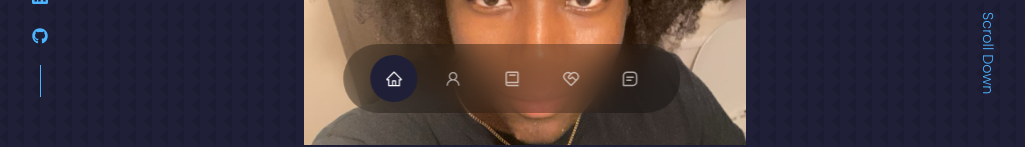
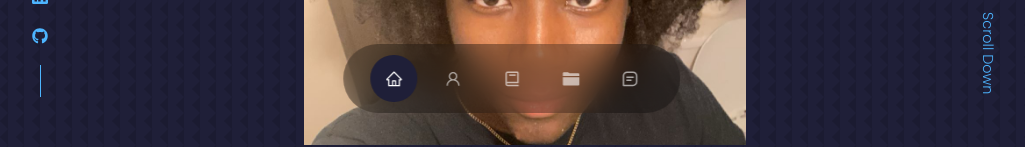
Before and after one commit to Kena-T/Coding-Portfolio, a React (Create React App) app in the folder react-portfolio/: page / in a window 1280 px wide. Shown: the part 655-802 px from the top of the page, without its empty margins (128-1153 px from the left). Built offline with nearby package versions, Linux system fonts and the light colour scheme.

Commit message:
removed Services from the App.jsx and replace Services in navigation with Portfolio.

```diff
--- a/react-portfolio/src/App.jsx
+++ b/react-portfolio/src/App.jsx
@@ -3,7 +3,6 @@
 import Nav from './components/nav/Nav.jsx'
 import About from './components/about/About.jsx'
 import Experience from './components/experience/Experience.jsx'
-import Services from './components/services/Services.jsx'
 import Portfolio from './components/portfolio/Portfolio.jsx'
 import Testimonials from './components/testimonials/Testimonials.jsx'
 import Contact from './components/contact/Contact.jsx'
@@ -16,7 +15,6 @@
       <Nav />
       <About />
       <Experience />
-      <Services />
       <Portfolio />
       <Testimonials />
       <Contact />
--- a/react-portfolio/src/components/nav/Nav.jsx
+++ b/react-portfolio/src/components/nav/Nav.jsx
@@ -3,7 +3,7 @@
 import { AiOutlineHome } from "react-icons/ai";
 import { AiOutlineUser } from "react-icons/ai";
 import { BiBook } from "react-icons/bi";
-import { RiServiceLine } from "react-icons/ri";
+import { IoFolderSharp } from "react-icons/io5";
 import { BiMessageSquareDetail } from "react-icons/bi";
 import { useState } from 'react';
 
@@ -14,7 +14,7 @@
       <a href="#" onClick={() => setActiveNav('#')} className={activeNav === '#' ? 'active' : ''}><AiOutlineHome /></a>
       <a href="#about" onClick={() => setActiveNav('#about')} className={activeNav === '#about' ? 'active' : ''}><AiOutlineUser /></a>
       <a href="#experience" onClick={() => setActiveNav('#experience')} className={activeNav === '#experience' ? 'active' : ''}><BiBook /></a>
-      <a href="#services" onClick={() => setActiveNav('#services')} className={activeNav === '#services' ? 'active' : ''}><RiServiceLine /></a>
+      <a href="#portfolio" onClick={() => setActiveNav('#portfolio')} className={activeNav === '#portfolio' ? 'active' : ''}><IoFolderSharp /></a>
       <a href="#contact" onClick={() => setActiveNav('#contact')} className={activeNav === '#contact' ? 'active' : ''}><BiMessageSquareDetail /></a>
     </nav>
   )
```
